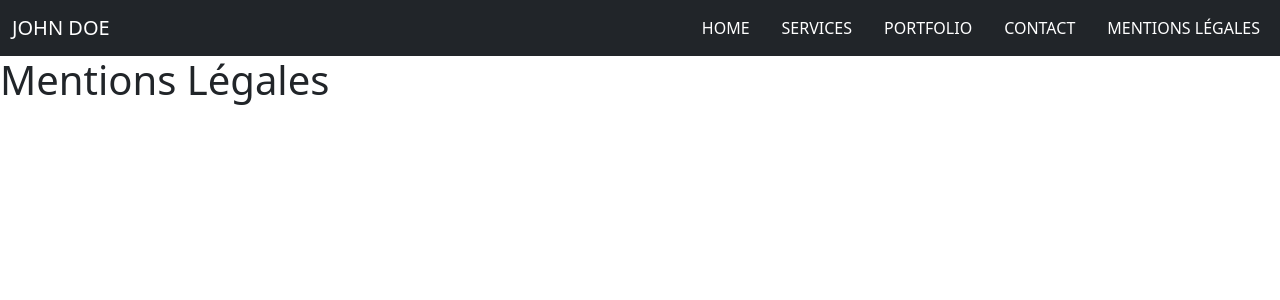
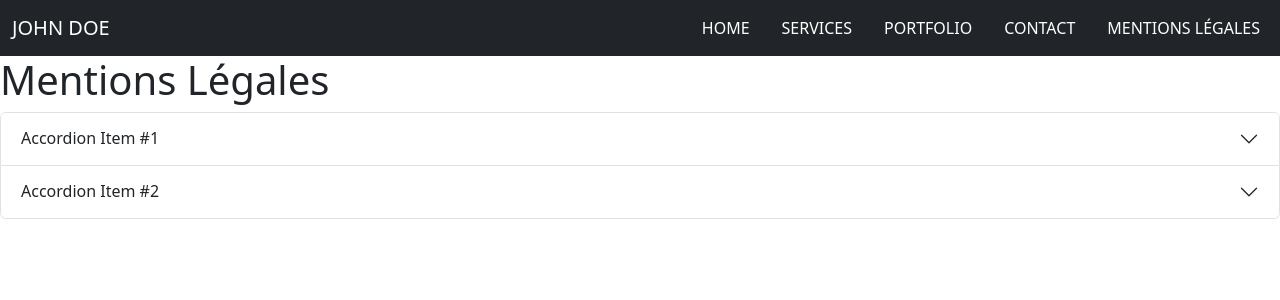
Before and after one commit to JTKaeanon/Devoir-Portfolio-CEF, a React (Create React App) app: page /legales in a window 1280 px wide. Shown: the top 300 px of the page. Built offline with nearby package versions, Linux system fonts and the light colour scheme.

Commit message:
début pages mentions legales

```diff
--- a/package.json
+++ b/package.json
@@ -9,6 +9,7 @@
     "@testing-library/user-event": "^13.5.0",
     "bootstrap": "^5.3.8",
     "react": "^19.2.0",
+    "react-bootstrap": "^2.10.10",
     "react-dom": "^19.2.0",
     "react-router-dom": "^7.9.5",
     "react-scripts": "5.0.1",
--- a/src/App.js
+++ b/src/App.js
@@ -1,6 +1,7 @@
 import Navbar from "./components/Navbar/Navbar";
 import Main from './components/Main/Main'
 import './assets/App.css';
+
 
 
 
--- /dev/null
+++ b/src/components/Accordion/Accordion.js
@@ -0,0 +1,35 @@
+import { Accordion } from 'react-bootstrap';
+
+
+function Mentions() {
+  return (
+    <Accordion>
+      <Accordion.Item eventKey="0">
+        <Accordion.Header>Accordion Item #1</Accordion.Header>
+        <Accordion.Body>
+          Lorem ipsum dolor sit amet, consectetur adipiscing elit, sed do
+          eiusmod tempor incididunt ut labore et dolore magna aliqua. Ut enim ad
+          minim veniam, quis nostrud exercitation ullamco laboris nisi ut
+          aliquip ex ea commodo consequat. Duis aute irure dolor in
+          reprehenderit in voluptate velit esse cillum dolore eu fugiat nulla
+          pariatur. Excepteur sint occaecat cupidatat non proident, sunt in
+          culpa qui officia deserunt mollit anim id est laborum.
+        </Accordion.Body>
+      </Accordion.Item>
+      <Accordion.Item eventKey="1">
+        <Accordion.Header>Accordion Item #2</Accordion.Header>
+        <Accordion.Body>
+          Lorem ipsum dolor sit amet, consectetur adipiscing elit, sed do
+          eiusmod tempor incididunt ut labore et dolore magna aliqua. Ut enim ad
+          minim veniam, quis nostrud exercitation ullamco laboris nisi ut
+          aliquip ex ea commodo consequat. Duis aute irure dolor in
+          reprehenderit in voluptate velit esse cillum dolore eu fugiat nulla
+          pariatur. Excepteur sint occaecat cupidatat non proident, sunt in
+          culpa qui officia deserunt mollit anim id est laborum.
+        </Accordion.Body>
+      </Accordion.Item>
+    </Accordion>
+  );
+}
+
+export default Mentions;
--- a/src/routes/Legales/Legales.js
+++ b/src/routes/Legales/Legales.js
@@ -1,10 +1,14 @@
 import React from 'react'
+import Mentions from '../../components/Accordion/Accordion'
 
 function Legales() {
   return (
+    <>
     <div>
       <h1>Mentions Légales</h1>
     </div>
+    <Mentions/>
+    </>
   )
 }
 
```
Also changed, not shown: 1 other file (tests, documents, lock files or other folders).
